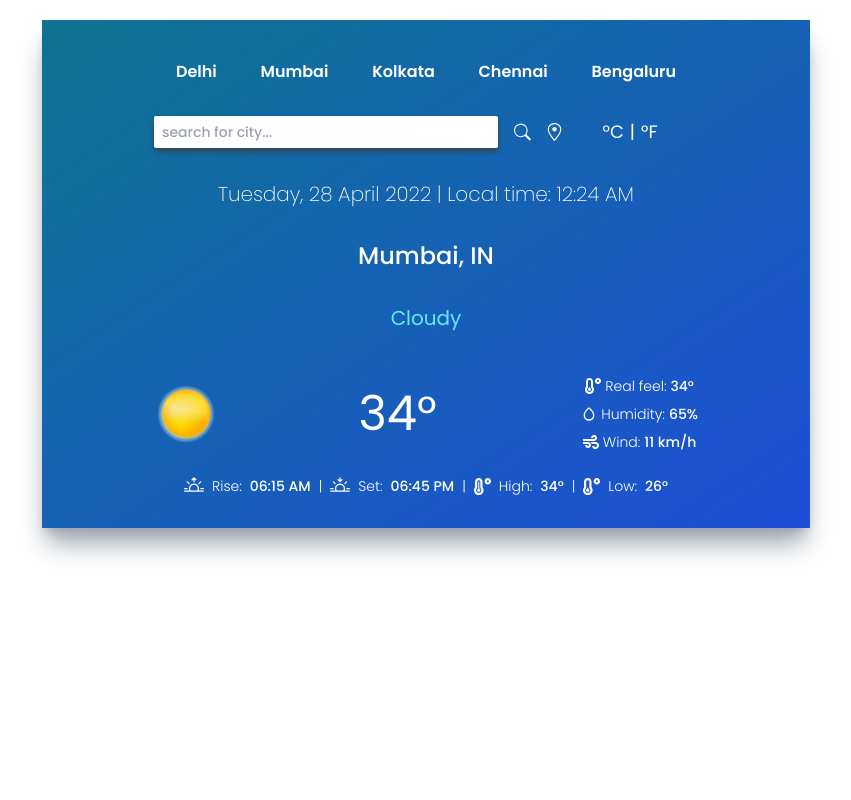
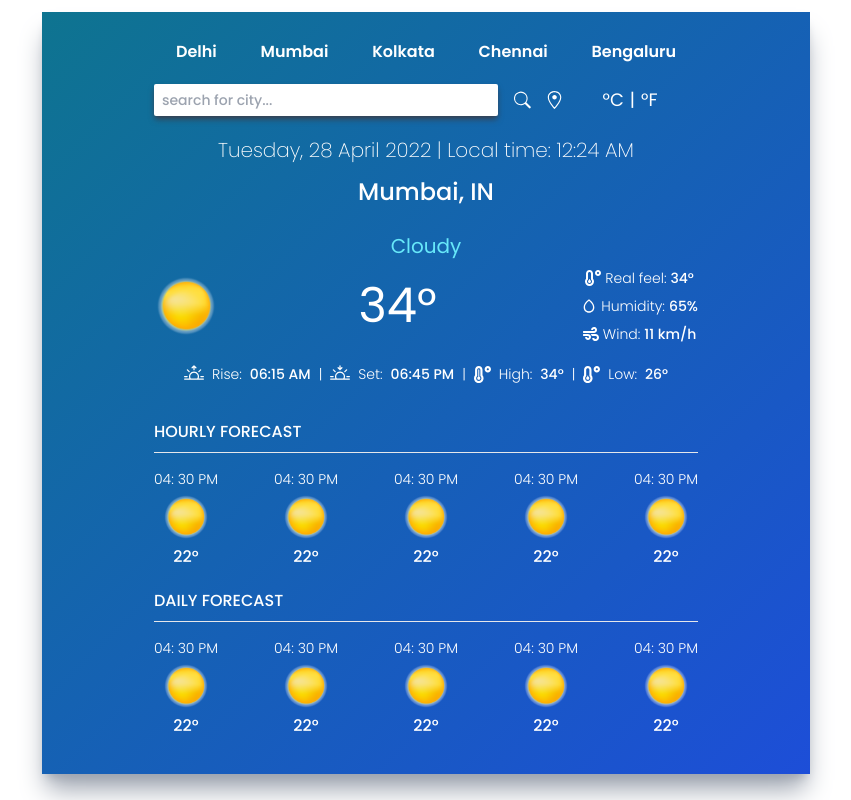
Before and after one commit to ZahidMdHussain/weather-app, a React (Create React App) app: page / in a window 1280 px wide. Shown: the whole page, without its empty margins (214-1065 px from the left). Built offline with nearby package versions, Linux system fonts and the light colour scheme; no server answers.

Commit message:
Fetching API data

```diff
--- a/src/App.js
+++ b/src/App.js
@@ -1,15 +1,18 @@
 import DateAndTime from "./components/DateAndTime";
 import FavouriteCity from "./components/FavouriteCity";
+import Forecast from "./components/Forecast";
 import SearchNewCity from "./components/SearchNewCity";
 import TempratureDetails from "./components/TempratureDetails";
 
 function App() {
   return (
-    <div className="mx-auto max-w-screen-md mt-5 py-5 px-28 bg-gradient-to-br from-cyan-700 to-blue-700 shadow-xl shadow-gray-400 h-fit">
+    <div className="mx-auto max-w-screen-md my-3 py-4 px-28 bg-gradient-to-br from-cyan-700 to-blue-700 shadow-xl shadow-gray-400 h-fit">
       <FavouriteCity />
       <SearchNewCity />
       <DateAndTime />
       <TempratureDetails />
+      <Forecast title={"hourly forecast"} />
+      <Forecast title={"daily forecast"} />
     </div>
   );
 }
--- a/src/components/DateAndTime.js
+++ b/src/components/DateAndTime.js
@@ -2,8 +2,8 @@ import React from "react";
 
 const DateAndTime = () => {
   return (
-    <div>
-      <div className="flex justify-center items-center my-8">
+    <div className="my-5">
+      <div className="flex justify-center items-center my-3">
         <p className="text-white text-xl font-extralight">
           Tuesday, 28 April 2022 | Local time: 12:24 AM
         </p>
--- a/src/components/FavouriteCity.js
+++ b/src/components/FavouriteCity.js
@@ -3,7 +3,7 @@ import { cities } from "../confiq";
 
 const FavouriteCity = () => {
   return (
-    <div className="flex items-center justify-around text-white font-semibold my-5">
+    <div className="flex items-center justify-around text-white font-semibold my-3">
       {cities.map((item) => {
         return (
           <button
--- /dev/null
+++ b/src/components/Forecast.js
@@ -0,0 +1,22 @@
+import React from "react";
+import ForecastDetails from "./ForecastDetails";
+
+const Forecast = ({ title }) => {
+  return (
+    <div className="my-5">
+      <div className="flex flex-row items-center justify-start">
+        <p className="text-white font-medium uppercase">{title}</p>
+      </div>
+      <hr className="my-2" />
+      <div className="flex flex-row items-center justify-between text-white">
+        <ForecastDetails />
+        <ForecastDetails />
+        <ForecastDetails />
+        <ForecastDetails />
+        <ForecastDetails />
+      </div>
+    </div>
+  );
+};
+
+export default Forecast;
--- /dev/null
+++ b/src/components/ForecastDetails.js
@@ -0,0 +1,16 @@
+import React from "react";
+import sun from "../img/sunimg.png";
+
+const ForecastDetails = () => {
+  return (
+    <div>
+      <div className="flex flex-col items-center justify-center mt-2">
+        <p className="font-light text-sm">04: 30 PM</p>
+        <img src={sun} alt="sunImg" className="w-12 my-1" />
+        <p className="font-medium">22°</p>
+      </div>
+    </div>
+  );
+};
+
+export default ForecastDetails;
--- a/src/components/SearchNewCity.js
+++ b/src/components/SearchNewCity.js
@@ -4,7 +4,7 @@ import { GoLocation } from "react-icons/go";
 const SearchNewCity = () => {
   const [searchCity, setSearchCity] = useState("");
   return (
-    <div className="flex justify-center flex-row my-8">
+    <div className="flex justify-center flex-row my-5">
       <div className="flex flex-row items-center justify-center w-3/4 space-x-4">
         <input
           className="px-2 py-[6px] text-sm w-full font-medium text-black rounded-sm shadow-md shadow-gray-700 focus:outline-none capitalize placeholder:lowercase"
--- a/src/components/TempratureDetails.js
+++ b/src/components/TempratureDetails.js
@@ -3,14 +3,16 @@ import sunimg from "../img/sunimg.png";
 import { FaTemperatureLow, FaWind, FaTemperatureHigh } from "react-icons/fa";
 import { BiDroplet } from "react-icons/bi";
 import { BsSunrise, BsSunset } from "react-icons/bs";
+import useApidata from "../utils/useApidata";
 
 const TempratureDetails = () => {
+  console.log(useApidata());
   return (
-    <div>
-      <div className="flex items-center justify-center my-8 text-xl text-cyan-300">
+    <div className="my-6">
+      <div className="flex items-center justify-center mt-3 text-xl text-cyan-300">
         Cloudy
       </div>
-      <div className="flex flex-row justify-between items-center text-white py-3">
+      <div className="flex flex-row justify-between items-center text-white py-2">
         <img src={sunimg} alt="sunImage" className="w-16" />
         <p className="text-5xl">34°</p>
         <div className="flex flex-col space-y-2">
--- /dev/null
+++ b/src/config.js
@@ -0,0 +1,2 @@
+export const DEFAULT_WEATHER_DATA =
+  "https://api.openweathermap.org/data/2.5/weather?q=delhi&appid=be4a5eb1044b596f561c944c91873f63";
--- /dev/null
+++ b/src/utils/useApidata.js
@@ -0,0 +1,18 @@
+import { useEffect, useState } from "react";
+import { DEFAULT_WEATHER_DATA } from "../config";
+
+const useApidata = () => {
+  const [tempData, setTeampData] = useState(null);
+  useEffect(() => {
+    getWeatherData();
+  }, []);
+
+  async function getWeatherData() {
+    const data = await fetch(DEFAULT_WEATHER_DATA);
+    const json = await data.json();
+    setTeampData(json);
+  }
+  return tempData;
+};
+
+export default useApidata;
```
